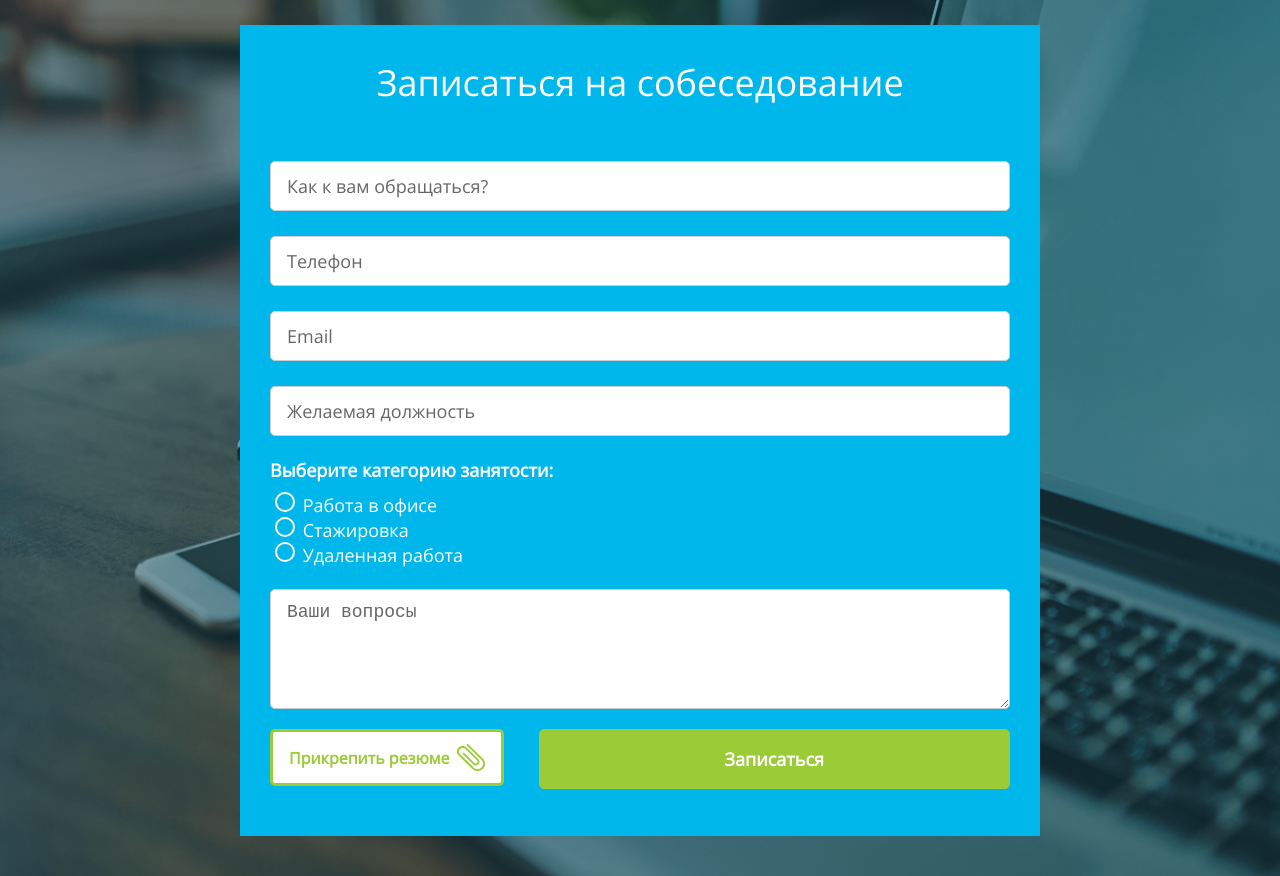
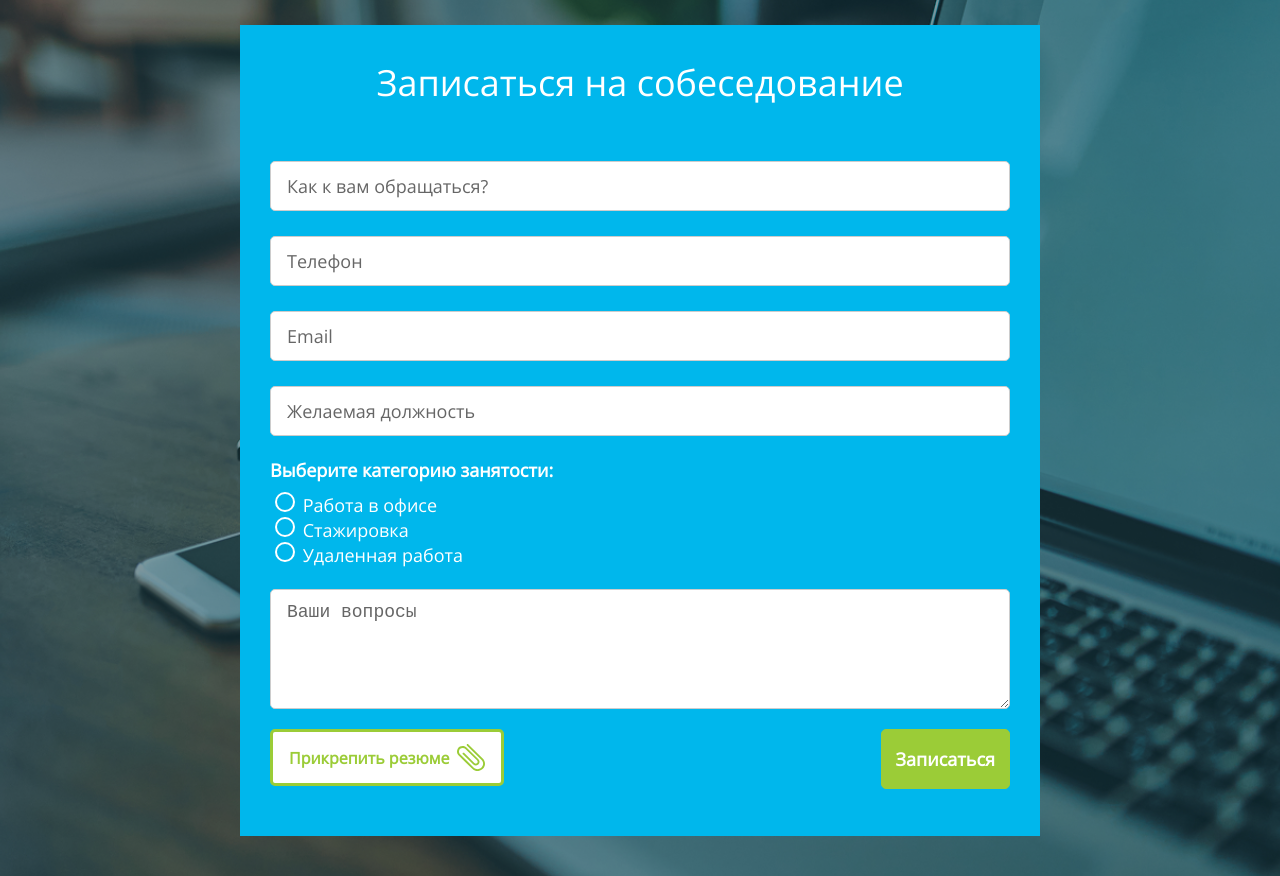
Before and after one commit to EldarKhidriev/test, a plain HTML site: page index.html in a window 1280 px wide. Shown: the part 3708-4584 px from the top of the page. Drawn offline with nearby package versions, Linux system fonts and the light colour scheme.

Commit message:
избавление от схлопывания кнопки при загрузке файла с длинным названием

```diff
--- a/styles/style.css
+++ b/styles/style.css
@@ -1163,7 +1163,7 @@ button, input {
 }
 
 .form__submit {
-  padding: 14px 25%;
+  padding: 14px;
   max-height: 60px;
   background-color: #9BCC37;
   color: #fff;
```
